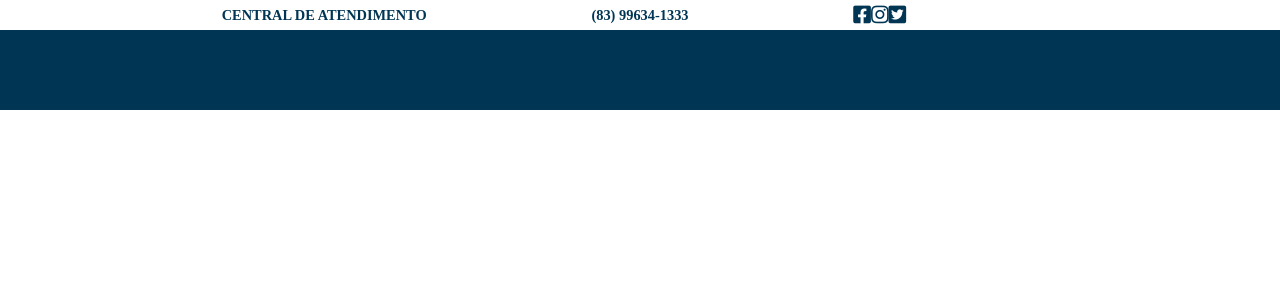
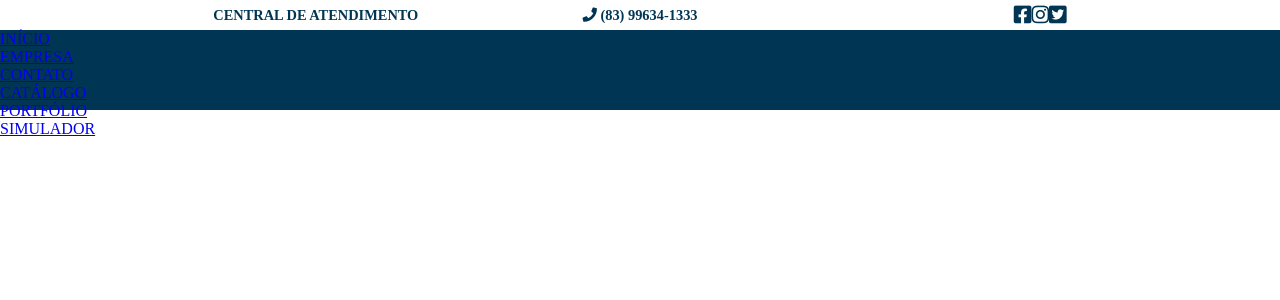
Before and after one commit to herbertcordeiro/simulador-uniformes, a Vue app: page /#/ in a window 1280 px wide. Shown: the top 300 px of the page. Built offline with nearby package versions, Linux system fonts and the light colour scheme.

Commit message:
correcao grid

```diff
--- a/src/components/template/Menu.vue
+++ b/src/components/template/Menu.vue
@@ -1,5 +1,28 @@
 <template>
-    <div class="menu"></div>
+    <div class="menu">
+        <nav class="option">
+            <ul>
+                <li>
+                    <a href="#">INÍCIO</a>
+                </li>
+                <li>
+                    <a href="#">EMPRESA</a>
+                </li>
+                <li>
+                    <a href="#">CONTATO</a>
+                </li>
+                <li>
+                    <a href="#">CATÁLOGO</a>
+                </li>
+                <li>
+                    <a href="#">PORTFÓLIO</a>
+                </li>
+                <li>
+                    <a href="#">SIMULADOR</a>
+                </li>
+            </ul>
+        </nav>
+    </div>
 </template>
 
 <script>
@@ -13,4 +36,5 @@ export default {
         grid-area: menu;
         background-color: #003554;
     }
+
 </style>
--- a/src/components/template/Navbar.vue
+++ b/src/components/template/Navbar.vue
@@ -1,13 +1,13 @@
 <template>
-    <nav class="navbar">
+    <div class="navbar">
         <h4 class="contact">CENTRAL DE ATENDIMENTO</h4>
-        <h4 class="fone">(83) 99634-1333</h4>
+        <h4 class="phone"><i class="fas fa-phone"></i> (83) 99634-1333</h4>
         <div class="social">
             <i class="fab fa-facebook-square"></i>
             <i class="fab fa-instagram"></i>
             <i class="fab fa-twitter-square"></i>
         </div>
-    </nav>
+    </div>
 </template>
 
 <script>
@@ -21,22 +21,25 @@ export default {
         display: grid;
         grid-area: navbar;
         background-color: #ffffff;
-        grid-template-columns: 1fr 1fr 1fr;
+        grid-template-columns: repeat(12, 1fr);
         font-size: 0.9em;
         color: #003554;
     }
     .contact {
-        justify-self: end;
+        grid-column: 3 / 6;
         align-self: center;
     }
 
-    .fone {
+    .phone {
+        grid-column: 6 / 8;
         justify-self: center;
         align-self: center;
     }
 
     .social {
+        grid-column: 10;
         font-size: 1.4em;
+        justify-self: end;
         align-self: center;
     }
 
```
Also changed, not shown: src/assets/logo.png.
